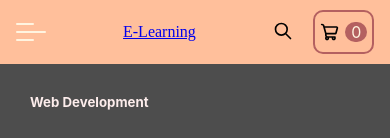
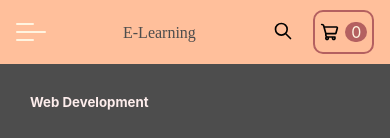
Before and after one commit to AmrNasem/E-Learning-Client, a React (Create React App) app: page /course/c1 in a window 390 px wide. Shown: the top 138 px of the page. Built offline with nearby package versions, Linux system fonts and the light colour scheme.

Commit message:
edit header componants size and design logo word in mobile size and remove color of hovering of menu bar icon in mobile size

```diff
--- a/src/components/Header/Header.module.css
+++ b/src/components/Header/Header.module.css
@@ -12,9 +12,6 @@ header {
     display: none;
   }
 }
-.logo{
-  font-family:abril fatface;
-}
 .logolink{
   text-decoration: none;
   color: var(--sixth-color);
@@ -28,6 +25,7 @@ header {
   background-color: transparent;
   cursor: pointer;
   transition: 0.3s;
+  font-size: 16px;
 }
 
 .active {
@@ -103,12 +101,15 @@ input[type="search"] {
 .actions button {
   border-radius: 5px;
   margin: 3px;
+
 }
 
 .actions .signup {
   background-color: var(--main-color);
   color: var(--third-color);
+  font-size: 16px;
 }
 .actions .login {
   background-color: var(--third-color);
+  font-size: 16px;
 }
--- a/src/components/Header/MobileHeader.module.css
+++ b/src/components/Header/MobileHeader.module.css
@@ -32,7 +32,11 @@ aside {
   flex: 1;
   text-align: center;
 }
-
+.mobile-logo a{
+  text-decoration: none;
+  color: var(--sixth-color);
+  font-family:cursive;
+}
 .search-content {
   position: fixed;
   top: 0;
--- a/src/components/Icons/MenuBarIcon.module.css
+++ b/src/components/Icons/MenuBarIcon.module.css
@@ -8,7 +8,6 @@
 }
 
 .menu-bar:hover span {
-  background-color: var(--secondary-color);
   width: 100% !important;
 }
 
--- a/src/components/SingleCourse/CourseHeader.module.css
+++ b/src/components/SingleCourse/CourseHeader.module.css
@@ -108,6 +108,7 @@
     border: 2px solid var(--secondary-color);
     background-color: var(--secondary-color);
     cursor: pointer;
+    color: aliceblue;
   }
 }
 
--- a/src/components/categories/Categories.module.css
+++ b/src/components/categories/Categories.module.css
@@ -1,14 +1,3 @@
-/* .categories {
-  position: absolute;
-  top: 100%;
-  background-color: white;
-  box-shadow: 0 1px 5px #ccc;
-  transform: translateX(35%);
-  z-index: 1;
-  transition: 0.3s;
-  width: 180px;
-} */
-
 .categories::before{
   content: "";
     border-width: 10px;
@@ -24,7 +13,7 @@
   display: flex;
   padding: 12px 8px 12px;
   right: 0;
-  min-width: 170px;
+  min-width: 173px;
   z-index: 1;
   border-left: solid var(--third-color) 3px;
   border-bottom: solid var(--third-color) 1px;
```
